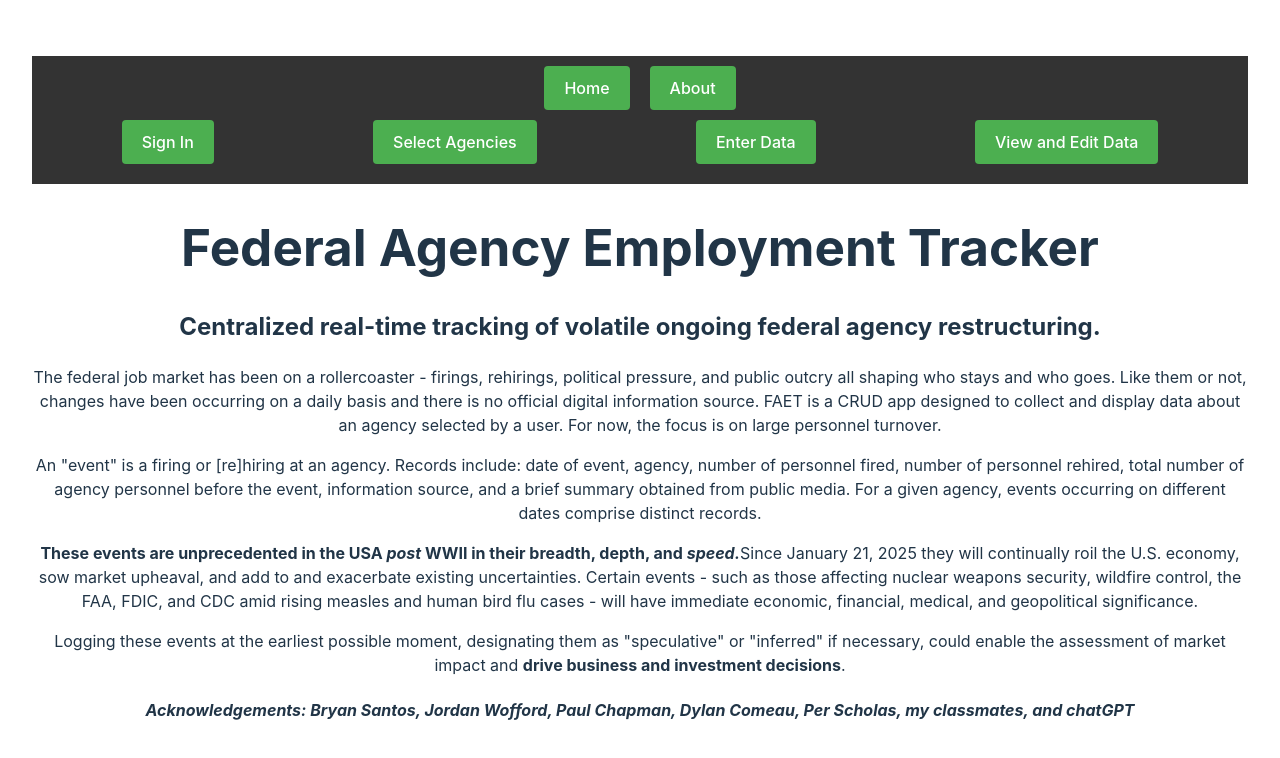
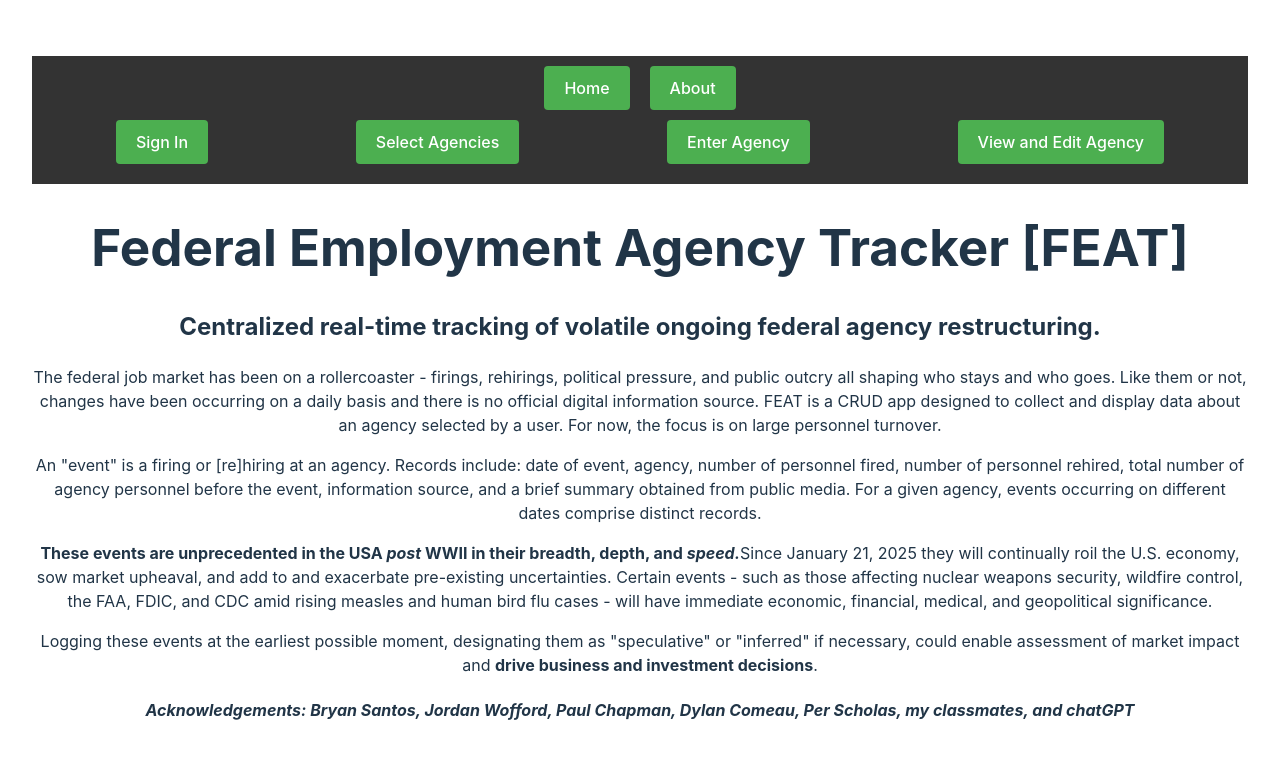
Before and after one commit to mllrjo/jmCapFrontend, a React (Vite) app: page /about in a window 1280 px wide. Shown: the top 758 px of the page. Built offline with nearby package versions, Linux system fonts and the light colour scheme.

Commit message:
update README

```diff
--- a/components/Navbar.jsx
+++ b/components/Navbar.jsx
@@ -12,8 +12,8 @@ export default function Navbar() {
             <ul className="navbar-bottom">
                 <li><Link to="/signin">Sign In</Link></li>
                 <li><Link to="/agency-selection">Select Agencies</Link></li>
-                <li><Link to="/data-entry">Enter Data</Link></li>
-                <li><Link to="/data-display">View and Edit Data</Link></li>
+                <li><Link to="/data-entry">Enter Agency</Link></li>
+                <li><Link to="/data-display">View and Edit Agency</Link></li>
             </ul>
         </nav>
     );
--- a/pages/About.jsx
+++ b/pages/About.jsx
@@ -1,7 +1,7 @@
 export default function About() {
     return (
       <>
-        <h1>Federal Agency Employment Tracker</h1>
+        <h1>Federal Employment Agency Tracker [FEAT]</h1>
 
         <h2>Centralized real-time tracking of volatile ongoing federal agency restructuring.</h2>
 
@@ -9,7 +9,7 @@ export default function About() {
           The federal job market has been on a rollercoaster - firings, rehirings,
           political pressure, and public outcry all shaping who stays and who
           goes. Like them or not, changes have been occurring on a daily basis and there is no
-          official digital information source. FAET is a CRUD app designed to
+          official digital information source. FEAT is a CRUD app designed to
           collect and display data about an agency selected by a user. For now,
           the focus is on large personnel turnover.
         </p>
@@ -25,14 +25,14 @@ export default function About() {
         <p>
           <strong>These events are unprecedented in the USA <em> post</em> WWII in their breadth, depth, and <em>speed.</em></strong>
           Since January 21, 2025 they will continually roil the U.S. economy, sow market upheaval, and
-          add to and exacerbate existing uncertainties. Certain events - such as those affecting nuclear
+          add to and exacerbate pre-existing uncertainties. Certain events - such as those affecting nuclear
           weapons security, wildfire control, the FAA, FDIC, and CDC amid rising measles and
           human bird flu cases - will have immediate economic, financial, medical, and geopolitical significance.
         </p>
 
         <p>
           Logging these events at the earliest possible moment, designating them
-          as "speculative" or "inferred" if necessary, could enable the assessment
+          as "speculative" or "inferred" if necessary, could enable assessment
           of market impact and <strong>drive business and investment decisions</strong>.
         </p>
         <h4><i>Acknowledgements: Bryan Santos, Jordan Wofford, Paul Chapman, Dylan Comeau, Per Scholas, my classmates, and chatGPT</i></h4>
```
Also changed, not shown: 1 other file (tests, documents, lock files or other folders).
